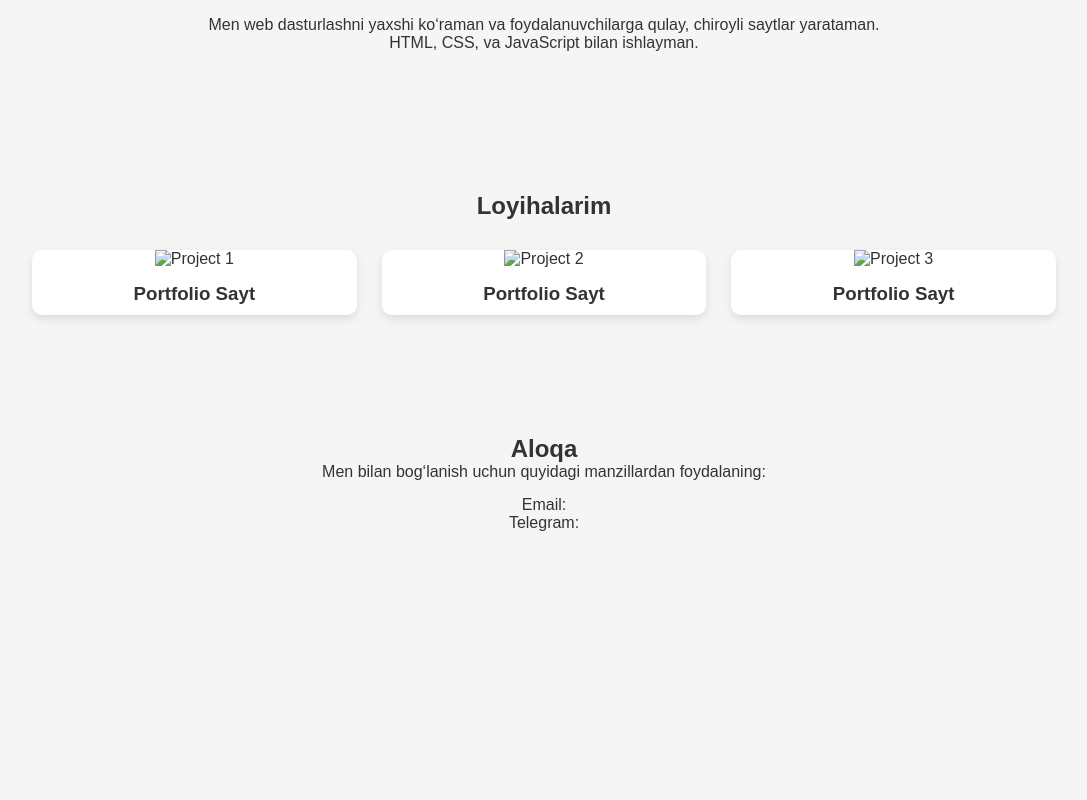
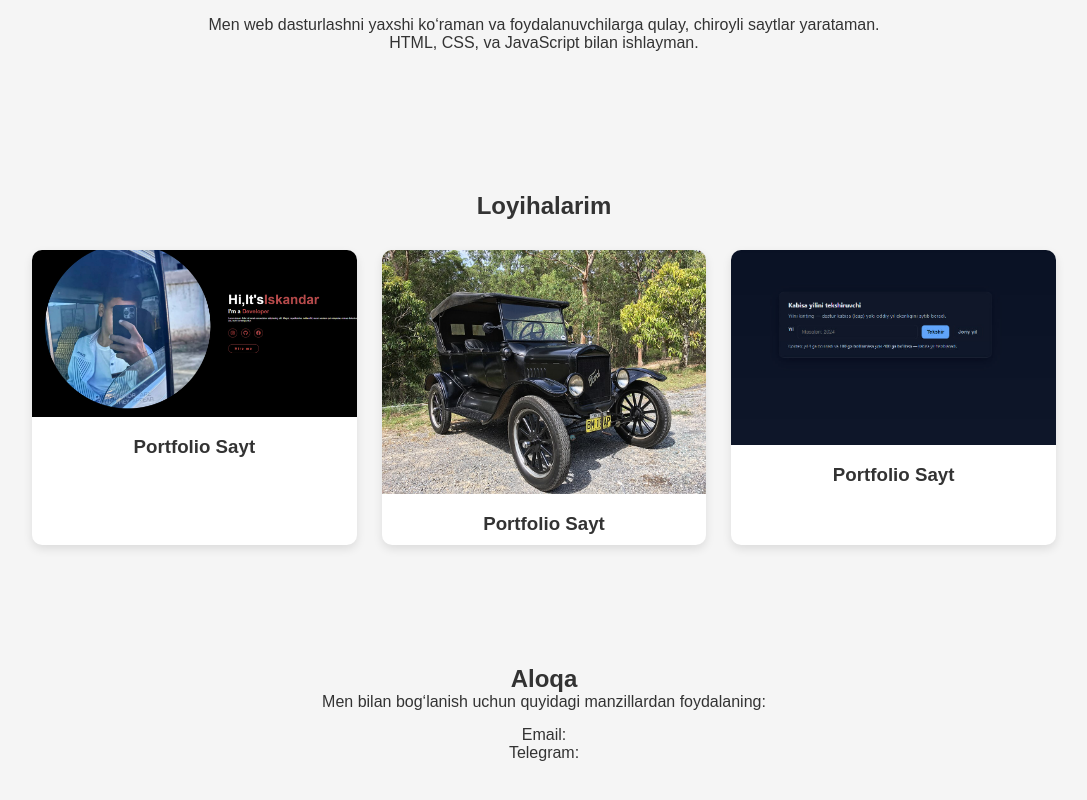
Before and after one commit to iskandar077/Portfolio., a plain HTML site: page index.html in a window 1280 px wide. Shown: the part 790-1590 px from the top of the page, without its empty margins (96-1183 px from the left). Before the commit the page ends 1382 px from the top, so only its background shows below. Drawn offline with Linux system fonts and the light colour scheme; the site is published under a folder, as on GitHub Pages, so addresses that start at the root find nothing.

Commit message:
Add files via upload

```diff
--- a/index.html
+++ b/index.html
@@ -4,7 +4,7 @@
   <meta charset="UTF-8">
   <meta name="viewport" content="width=device-width, initial-scale=1.0">
   <title>Mening Portfolio Saytim</title>
-  <link rel="stylesheet" href="style.css">
+  <link rel="stylesheet" href="./style.css">
 </head>
 <body>
   <header>
@@ -34,15 +34,15 @@
     <h2>Loyihalarim</h2>
     <div class="project-grid">
       <div class="project-card">
-        <img src="/photo_2025-11-06_13-49-48.jpg" alt="Project 1">
+        <img src="./photo_2025-11-06_13-49-48.jpg" alt="Project 1">
         <h3>Portfolio Sayt</h3>
       </div>
       <div class="project-card">
-        <img src="/photo_2025-10-30_15-45-18.jpg" alt="Project 2">
+        <img src="./photo_2025-10-30_15-45-18.jpg" alt="Project 2">
         <h3>Portfolio Sayt</h3>
       </div>
       <div class="project-card">
-        <img src="/photo_2025-10-25_14-31-28.jpg" alt="Project 3">
+        <img src="./photo_2025-10-25_14-31-28.jpg" alt="Project 3">
         <h3>Portfolio Sayt</h3>
       </div>
     </div>
```
